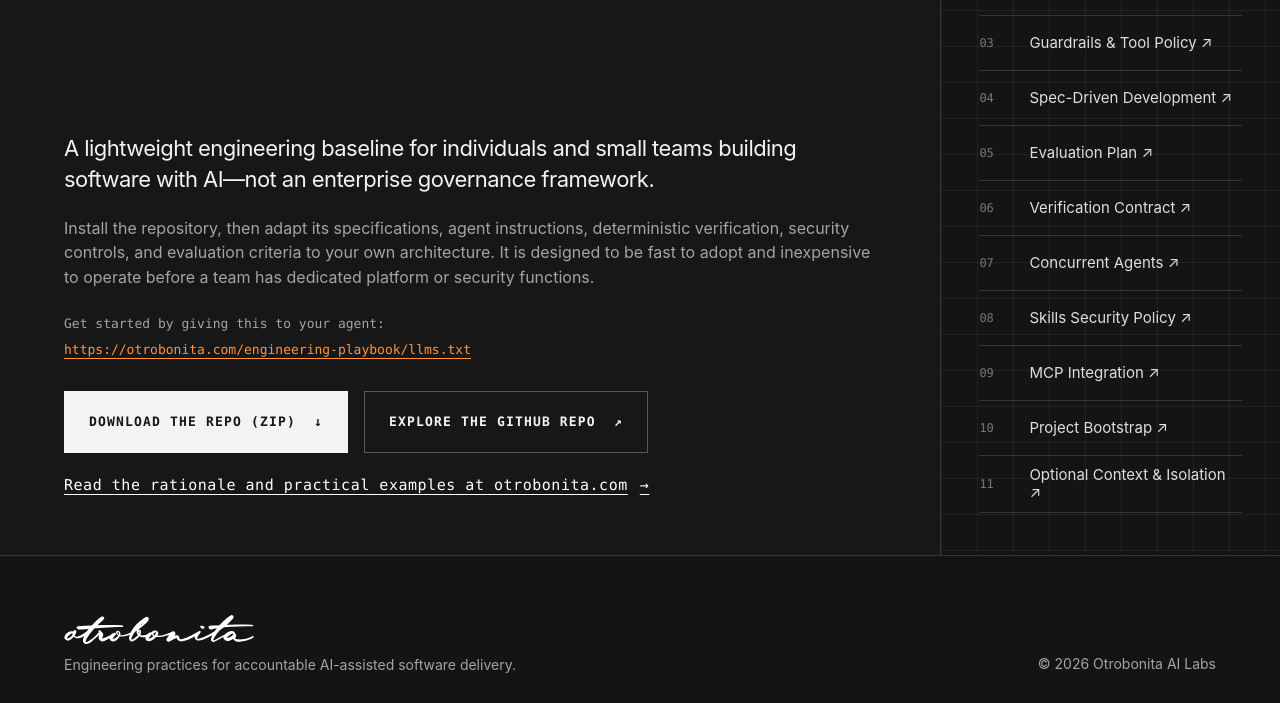
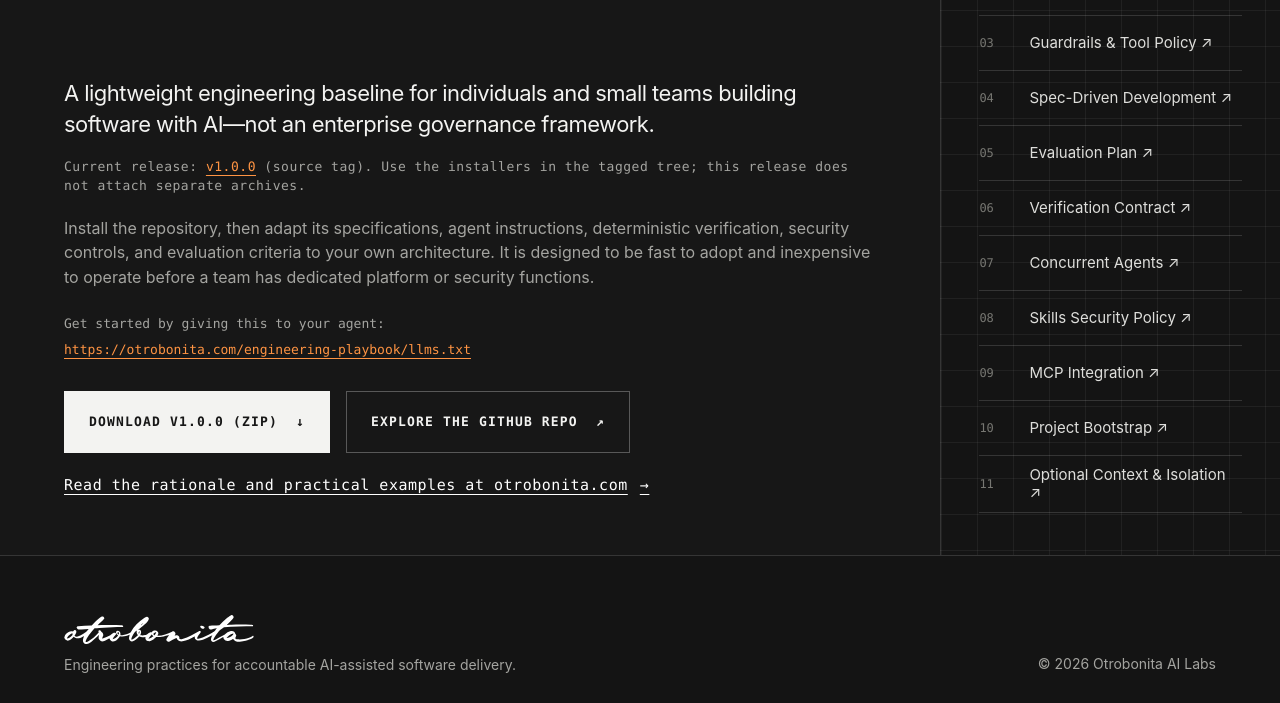
Before and after one commit to otrobonita-studios/playbook, a website: page docs/index.html in a window 1280 px wide. Shown: the part 206-909 px from the top of the page. Drawn offline with Linux system fonts and the light colour scheme.

Commit message:
Point the Pages site at the v1.0.0 source tag
Keep 1.0.0 as a freeze of the current kit. The portal and README now name the GitHub Release, download the tagged zip, and record the MCP SDK and zod versions the bootstrap smokes ran against.

```diff
--- a/docs/index.html
+++ b/docs/index.html
@@ -16,13 +16,14 @@
           <h1 id="page-title">Our Engineering <span>Playbook</span></h1>
           <div class="portal__introduction">
             <p class="portal__lead">A lightweight engineering baseline for individuals and small teams building software with AI—not an enterprise governance framework.</p>
+            <p class="portal__version">Current release: <a href="https://github.com/otrobonita-studios/playbook/releases/tag/v1.0.0">v1.0.0</a> (source tag). Use the installers in the tagged tree; this release does not attach separate archives.</p>
             <p class="portal__support">Install the repository, then adapt its specifications, agent instructions, deterministic verification, security controls, and evaluation criteria to your own architecture. It is designed to be fast to adopt and inexpensive to operate before a team has dedicated platform or security functions.</p>
             <div class="portal__agent-start">
               <span>Get started by giving this to your agent:</span>
               <a href="https://otrobonita.com/engineering-playbook/llms.txt">https://otrobonita.com/engineering-playbook/llms.txt</a>
             </div>
             <div class="portal__actions" aria-label="Playbook destinations">
-              <a class="portal-button portal-button--primary" href="https://github.com/otrobonita-studios/playbook/archive/refs/heads/main.zip" target="_blank" rel="noopener noreferrer">Download the Repo (ZIP) <span aria-hidden="true">↓</span></a>
+              <a class="portal-button portal-button--primary" href="https://github.com/otrobonita-studios/playbook/archive/refs/tags/v1.0.0.zip" target="_blank" rel="noopener noreferrer">Download v1.0.0 (ZIP) <span aria-hidden="true">↓</span></a>
               <a class="portal-button" href="https://github.com/otrobonita-studios/playbook" target="_blank" rel="noreferrer">Explore the GitHub Repo <span aria-hidden="true">↗</span></a>
             </div>
             <a class="portal__overview-link" href="https://www.otrobonita.com/engineering-playbook" rel="noopener noreferrer">Read the rationale and practical examples at otrobonita.com <span aria-hidden="true">→</span></a>
--- a/docs/llms.txt
+++ b/docs/llms.txt
@@ -15,6 +15,7 @@ It is not an enterprise development framework, compliance program, or organizati
 - [Installable repository](https://github.com/otrobonita-studios/playbook): Maintained templates, installers, governance, and agent instructions.
 - [Repository README](https://github.com/otrobonita-studios/playbook/blob/main/README.md): Installation, modules, commands, and adoption guidance.
 - [GitHub Pages portal](https://playbook.otrobonita.com): Direct access to the installable foundation.
+- [Current release v1.0.0](https://github.com/otrobonita-studios/playbook/releases/tag/v1.0.0): Source tag. Install from the tagged tree; no separate installer archives.
 
 ## Give This to Your Agent
 Use the following procedure when adopting the Playbook in a project:
--- a/docs/styles.css
+++ b/docs/styles.css
@@ -11,6 +11,9 @@ a { color:inherit; }
 .portal__copy h1 span { color:#aeadad; }
 .portal__introduction { max-width:1250px; padding-top:clamp(60px,10vh,128px); }
 .portal__lead { max-width:1210px; margin:0; font-size:clamp(22px,1.72vw,34px); font-weight:400; letter-spacing:-.025em; line-height:1.42; }
+.portal__version { max-width:920px; margin:16px 0 0; color:var(--muted); font-family:var(--mono); font-size:clamp(13px,.9vw,16px); letter-spacing:.04em; line-height:1.5; }
+.portal__version a { color:#ff9443; text-underline-offset:4px; }
+.portal__version a:hover, .portal__version a:focus-visible { color:var(--text); }
 .portal__support { max-width:920px; margin:20px 0 0; color:var(--muted); font-size:clamp(16px,1.02vw,20px); line-height:1.55; }
 .portal__agent-start { display:flex; max-width:920px; flex-direction:column; align-items:flex-start; gap:6px; margin-top:24px; font-family:var(--mono); font-size:clamp(13px,.9vw,16px); line-height:1.5; }
 .portal__agent-start span { color:var(--muted); }
```
Also changed, not shown: README.md.
